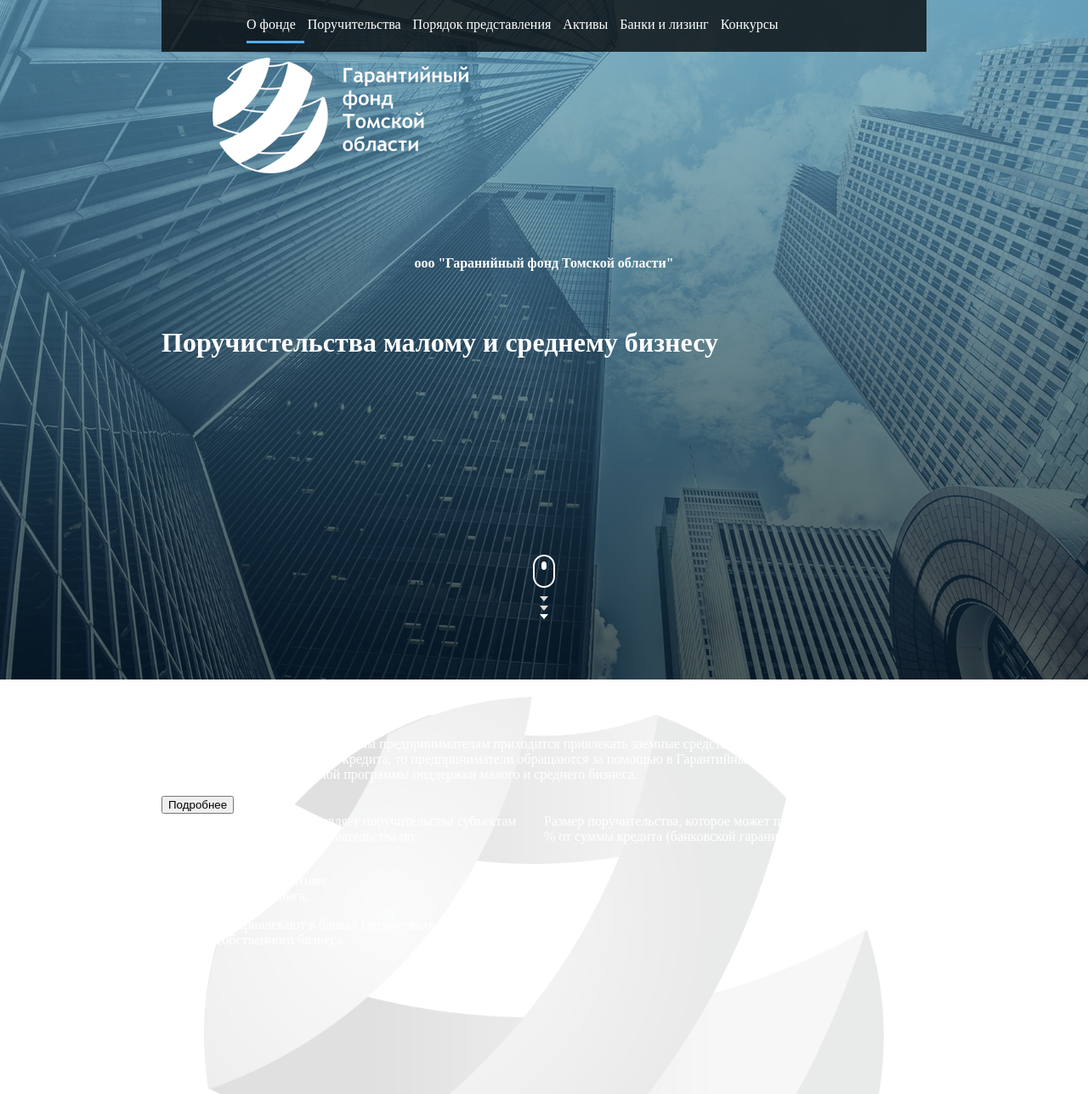
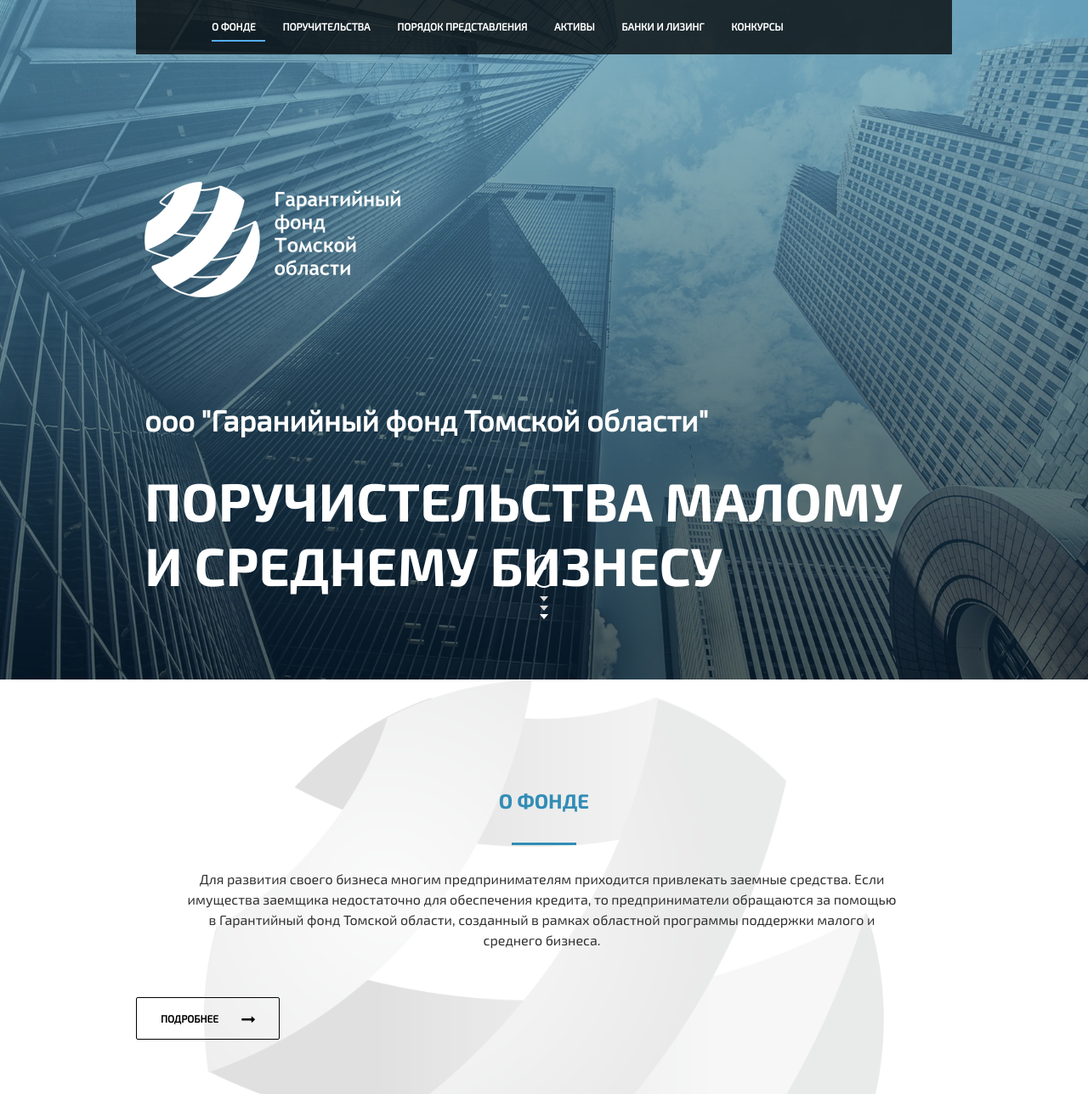
Before and after one commit to VitaliyMatveev/gfto, a plain HTML site: page index.html in a window 1280 px wide. Shown: the top 1288 px of the page at 85% size. Drawn offline with nearby package versions, Linux system fonts and the light colour scheme; files whose address does not match are found by name.

Commit message:
add styles

```diff
--- a/index.html
+++ b/index.html
@@ -6,7 +6,7 @@
   <link rel="stylesheet" type="text/css" href="style.css">
 </head>
 <body>
-  <div id="main">
+  <div class="main">
     <div class="wrapper">
       <nav>
         <ul id="menu">
@@ -19,18 +19,16 @@
         </ul>
       </nav>
       <div class="logo"></div>
-      <div class="main_title">
-        <h4>ооо "Гаранийный фонд Томской области"</h4>
-        <h1>Поручистельства малому и среднему бизнесу</h1>
-      </div>
+      <h3>ооо "Гаранийный фонд Томской области"</h3>
+      <h1>Поручистельства малому и среднему бизнесу</h1>
       <div class="scroll"></div>
     </div>
   </div>
-  <div>
+  <div class="about">
     <div class="wrapper">
-      <h2>О фонде</h2>
+      <h2>О фонде<span class="line"></span></h2>
       <p>Для развития своего бизнеса многим предпринимателям приходится привлекать заемные средства. Если имущества заемщика недостаточно для обеспечения кредита, то предприниматели обращаются за помощью в Гарантийный фонд Томской области, созданный в рамках областной программы поддержки малого и среднего бизнеса.</p>
-      <button class="details">Подробнее</button>
+      <div class="details">Подробнее <img src="images/element 3.png"></div>
       <div class="two-columns">
         <div>
           Гарантийный фонд предоставляет поручительства субъектам малого и среднего предпринимательства по:
@@ -47,8 +45,9 @@
       </div>
     </div>
   </div>
-  <div>
-        <h4>За время работы гарантийного фонд а Томской области</h4>
+  <div class="stat">
+    <div class="wrapper">
+      <h2>За время работы гарантийного фонда Томской области</h2>
       <div class="statistics">
         <figure>
           <div class="circle"><span>226</span></div>
@@ -63,7 +62,12 @@
           <p><span>Кредитов</span> получили предпринимателя благодоря фонду</p>
         </figure>
       </div>
+      <p>
+        <img src="images/element 1.png">
+        Если предприятие перестало обслуживать свой кредит в банке, банк по истечении 3 месяцев может обратиться в Фонд о возмещении расходов за это предприятие. В пределах своей ответственности Фонд рассчитывается с банком и предъявляет регрессные требования предприятию.
+      </p>
     </div>
+  </div>
   <div>
     <h2>Контакты</h2>
     <footer></footer>
--- a/style.css
+++ b/style.css
@@ -1,9 +1,92 @@
+@font-face{
+  font-family: Exo2Regular;
+  src: url(fonts/Exo2Regular/Exo2Regular.ttf);
+}
+@font-face{
+  font-family: Exo2Bold;
+  src: url(fonts/Exo2Bold/Exo2Bold.ttf);
+}
 html,body{
   padding: 0px;
   margin: 0px;
 }
 body{
   color: #fff;
+  font-family: Exo2Regular;
+  font-size: 12.03px;
+}
+h1{
+  font-family:  Exo2Bold;
+  font-size: 63.11px;
+  font-weight: bold;
+  text-transform: uppercase;
+  margin: 35px 10px
+}
+h3{
+  margin: 120px 0 0 10px;
+  font-size: 34.42px;
+}
+h2{
+  text-align: center;
+  font-size: 24px;
+  margin: 0px;
+}
+p{
+  line-height: 24px;
+  font-size: 15.99px;
+  margin: 0px;
+}
+.about h2{
+  padding-top: 128px;
+  font-family: Exo2Bold;
+  font-weight: bold;
+  text-transform: uppercase;
+  color: #318db6;
+}
+.about h2 span{
+    display: block;
+    width: 76px;
+    height: 3px;
+    background-color: #318db6;
+    margin: 35px auto 0px auto;
+}
+.about p{
+
+
+    padding: 28px 63px 55px 58px;
+
+    color: #2f2f2f;
+    text-align: center;
+}
+.about .details{
+  color: #000;
+  display: inline-block;
+  padding: 17px 28px;
+  font-weight: bold;
+  text-transform: uppercase;
+  border: 1px solid #000;
+  border-radius: 2px;
+  cursor: pointer;
+}
+.about .details img{
+  padding-left: 24px;
+}
+
+/*Страница со статистикаой*/
+.stat h2{
+  padding-top: 205px;
+  padding-bottom: 100px;
+  text-align: center;
+  font-size: 24px;
+  font-weight: normal;
+  margin: 0px;
+}
+.stat p{
+  padding: 130px 25px 0px 10px;
+}
+.stat p img{
+  padding-right: 10px;
+  float: left;
 }
 body>div:nth-child(1){
   background: url("images/bg_1.jpg") no-repeat;
@@ -18,14 +101,17 @@
   background-size: cover;
 }
 .wrapper{
-  max-width: 900px;
-  min-width: 900px;
+  max-width: 960px;
+  min-width: 960px;
   height: 100%;
   margin: 0 auto;
 }
 .logo{
-  background: url('images/logo.png') no-repeat 10% 50%;
-  height: 150px;
+  margin-top: 150px;
+  margin-left: 10px;
+  background: url('images/logo.png') no-repeat ;
+  height: 140px;
+  width: 310px;
 }
 .scroll{
   position: absolute;
@@ -41,30 +127,53 @@
 }
 #menu{
   list-style-type: none;
-  padding: 10px 100px;
+  padding: 15px 80px;
   margin: 0px;
   cursor: pointer;
   background-color: rgba(0, 0, 0, 0.75);
   color: #fff;
 }
-#menu li{
+#menu>li{
+  text-transform: uppercase;
+  font-weight: bold;
   display: inline-block;
-  padding: 10px 10px 10px 0px;
-  border-bottom: transparent 3px solid;
+  padding: 9px 11px 9px 0px;
+  margin: 0px 9px;
+  border-bottom: transparent 2px solid;
 }
 #menu a{
   color: #fff;
 }
 #menu li.active{
-  border-bottom: #53AEFD 3px solid;
+  border-bottom: #53AEFD 2px solid;
 }
 .footer{
   background-color: rgba(0, 0, 0, 0.75);
   color: #fff;
 }
+.two-columns{
+  padding: 160px 5px 0px 5px;
+  font-size: 15.99px;
+  color: #2f2f2f;
+  line-height: 36px;
+}
+.two-columns ul{
+  list-style-image: url("images/element 2.png");
+}
+.two-columns span{
+  font-size: 29.98px;
+  color: #318db6;
+}
 .two-columns>div{
-  width: 50%;
-  float: left;
+    width: 46%;
+    display: inline-block;
+    vertical-align: top;
+}
+.two-columns>div:nth-child(1){
+  padding-right: 35px;
+}
+.two-columns>div:nth-child(2){
+  padding-left: 35px;
 }
 h4{
   text-align: center;
```
